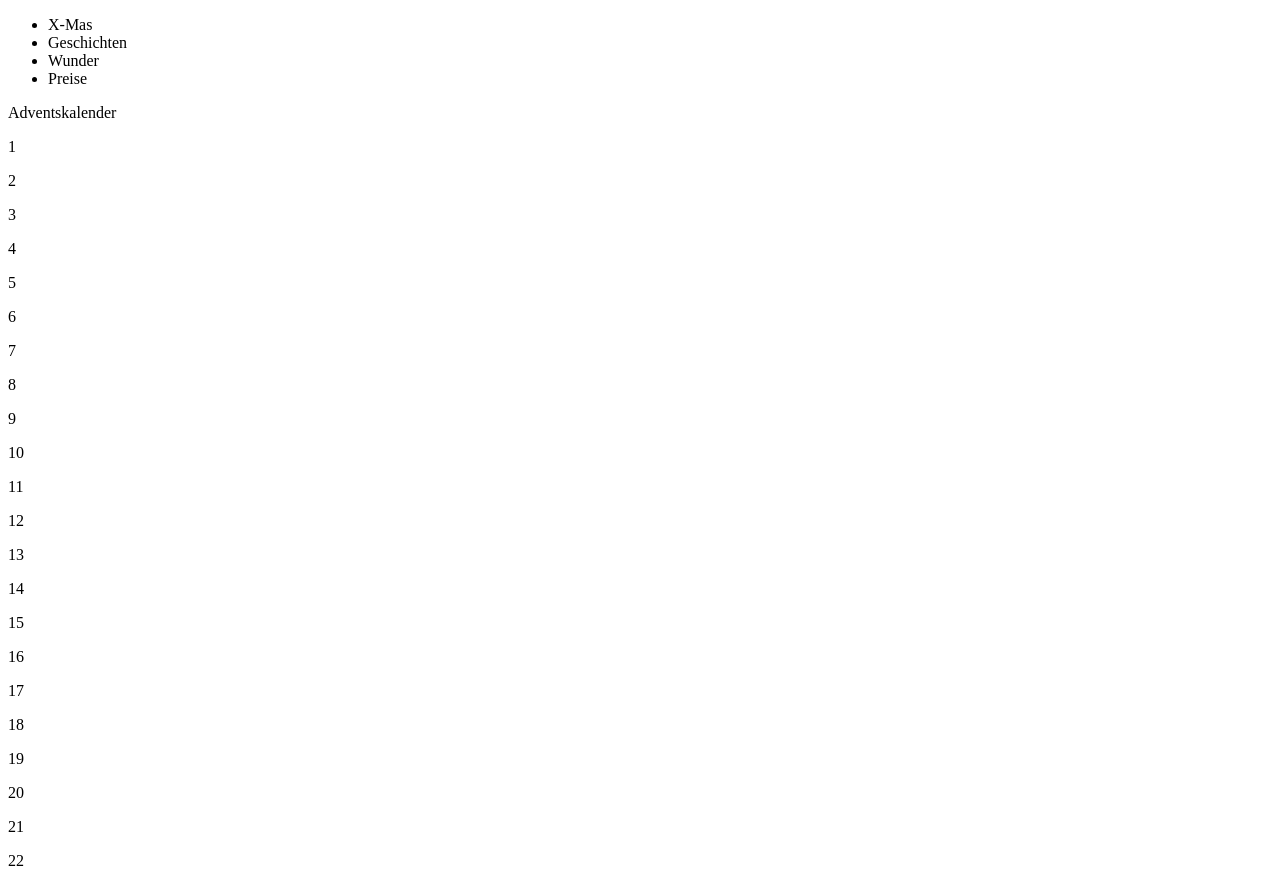
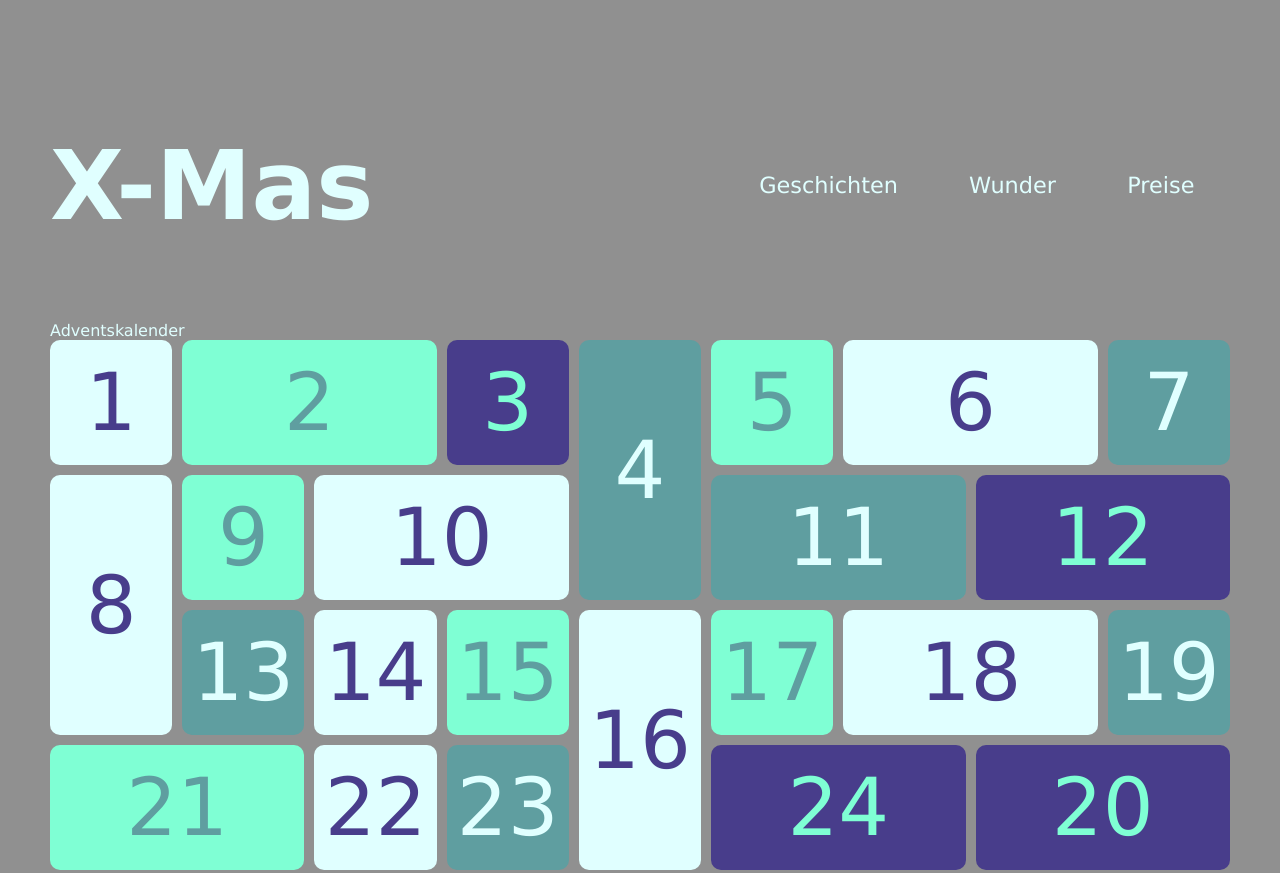
Before and after one commit to ptchblvck/dc-web-developer, a plain HTML site: page 107-css-grid/adventskalender.html in a window 1280 px wide. Shown: the top 873 px of the page. Drawn offline with Linux system fonts and the light colour scheme.

Commit message:
styling of the advent stuff

```diff
--- a/107-css-grid/adventskalender.html
+++ b/107-css-grid/adventskalender.html
@@ -2,17 +2,18 @@
 <html lang="en">
   <head>
     <meta charset="UTF-8" />
+    <link rel="stylesheet" href="css/adventskalender.css" />
     <title>Adventskalender</title>
   </head>
   <body>
     <header>
       <div class="mainframe">
         <nav class="navbar">
+          <h1 class="x-mas">X-Mas</h1>
           <ul>
-            <li>X-Mas</li>
-            <li>Geschichten</li>
-            <li>Wunder</li>
-            <li>Preise</li>
+            <li><a href="#"> Geschichten</a></li>
+            <li><a href="#"> Wunder</a></li>
+            <li><a href="#"> Preise</a></li>
           </ul>
         </nav>
       </div>
@@ -25,77 +26,77 @@
         <div class="countdown minutes"></div>
         <div class="countdown seconds"></div>
       </div>
-      <div class="grid">
-        <div class="door1">
+      <div class="grid" id="advents-kalender">
+        <div class="surprise-box door1 box-very-light">
           <p>1</p>
         </div>
-        <div class="door2">
+        <div class="surprise-box door2 box-light">
           <p>2</p>
         </div>
-        <div class="door3">
+        <div class="surprise-box door3 box-very-dark">
           <p>3</p>
         </div>
-        <div class="door4">
+        <div class="surprise-box door4 box-dark">
           <p>4</p>
         </div>
-        <div class="door5">
+        <div class="surprise-box door5 box-light">
           <p>5</p>
         </div>
-        <div class="door6">
+        <div class="surprise-box door6 box-very-light">
           <p>6</p>
         </div>
-        <div class="door7">
+        <div class="surprise-box door7 box-dark">
           <p>7</p>
         </div>
-        <div class="door8">
+        <div class="surprise-box door8 box-very-light">
           <p>8</p>
         </div>
-        <div class="door9">
+        <div class="surprise-box door9 box-light">
           <p>9</p>
         </div>
-        <div class="door10">
+        <div class="surprise-box door10 box-very-light">
           <p>10</p>
         </div>
-        <div class="door11">
+        <div class="surprise-box door11 box-dark">
           <p>11</p>
         </div>
-        <div class="door12">
+        <div class="surprise-box door12 box-very-dark">
           <p>12</p>
         </div>
-        <div class="door13">
+        <div class="surprise-box door13 box-dark">
           <p>13</p>
         </div>
-        <div class="door14">
+        <div class="surprise-box door14 box-very-light">
           <p>14</p>
         </div>
-        <div class="door15">
+        <div class="surprise-box door15 box-light">
           <p>15</p>
         </div>
-        <div class="door16">
+        <div class="surprise-box door16 box-very-light">
           <p>16</p>
         </div>
-        <div class="door17">
+        <div class="surprise-box door17 box-light">
           <p>17</p>
         </div>
-        <div class="door18">
+        <div class="surprise-box door18 box-very-light">
           <p>18</p>
         </div>
-        <div class="door19">
+        <div class="surprise-box door19 box-dark">
           <p>19</p>
         </div>
-        <div class="door20">
+        <div class="surprise-box door20 box-very-dark">
           <p>20</p>
         </div>
-        <div class="door21">
+        <div class="surprise-box door21 box-light">
           <p>21</p>
         </div>
-        <div class="door22">
+        <div class="surprise-box door22 box-very-light">
           <p>22</p>
         </div>
-        <div class="door23">
+        <div class="surprise-box door23 box-dark">
           <p>23</p>
         </div>
-        <div class="door24">
+        <div class="surprise-box door24 box-very-dark">
           <p>24</p>
         </div>
       </div>
--- a/107-css-grid/css/adventskalender.css
+++ b/107-css-grid/css/adventskalender.css
@@ -0,0 +1,207 @@
+/* styling of main content */
+
+* {
+  box-sizing: border-box;
+}
+
+body {
+  font-size: 16px;
+  margin: 50px;
+  background-color: #909090;
+  font-family: Verdana, Geneva, Tahoma, sans-serif;
+  color: lightcyan;
+}
+
+p {
+  margin: 0;
+  font-size: 5em;
+  margin-top: 1rem;
+  margin-bottom: 1rem;
+}
+
+a {
+  text-decoration: none;
+  color: inherit;
+  border: solid 2px transparent;
+  padding: 0.5em;
+  border-radius: 15px;
+}
+
+h1.x-mas {
+  font-size: 6em;
+}
+
+/* nav bar stuff */
+
+header .mainframe .navbar {
+  display: flex;
+  justify-content: space-between;
+}
+
+header .mainframe .navbar ul {
+  padding: 0;
+  list-style: none;
+  display: flex;
+  justify-content: space-between;
+  align-items: center;
+}
+
+header .mainframe .navbar ul li {
+  font-size: 1.4em;
+  margin: 1em;
+}
+
+header .mainframe .navbar ul li a:hover {
+  background-color: darkslateblue;
+  border: solid 2px cadetblue;
+  color: aquamarine;
+  padding: 0.5em;
+}
+
+/* calendar grid stuff */
+
+main .grid {
+  display: grid;
+  text-align: center;
+  align-content: center;
+  grid-template-columns: 1fr 1fr 1fr 1fr 1fr 1fr 1fr 1fr 1fr;
+  grid-template-rows: 1fr 1fr 1fr 1fr;
+  gap: 10px 10px;
+  grid-template-areas:
+    "door1 door2 door2 door3 door4 door5 door6 door6 door7"
+    "door8 door9 door10 door10 door4 door11 door11 door12 door12"
+    "door8 door13 door14 door15 door16 door17 door18 door18 door19"
+    "door21 door21 door22 door23 door16 door24 door24 door20 door20";
+}
+
+main .grid > div {
+  border-radius: 10px;
+}
+
+/* box colors */
+
+main .grid .box-light {
+  background-color: aquamarine;
+  color: cadetblue;
+}
+
+main .grid .box-dark {
+  background-color: cadetblue;
+  color: lightcyan;
+}
+
+main .grid .box-very-light {
+  background-color: lightcyan;
+  color: darkslateblue;
+}
+
+main .grid .box-very-dark {
+  background-color: darkslateblue;
+  color: aquamarine;
+}
+
+/* grid areas  */
+
+/* 1 to 8 */
+
+.door1 {
+  grid-area: door1;
+}
+.door2 {
+  grid-area: door2;
+}
+.door3 {
+  grid-area: door3;
+}
+.door4 {
+  grid-area: door4;
+}
+.door5 {
+  grid-area: door5;
+}
+.door6 {
+  grid-area: door6;
+}
+.door7 {
+  grid-area: door7;
+}
+.door8 {
+  grid-area: door8;
+}
+
+/* 9 to 16 */
+
+.door9 {
+  grid-area: door9;
+}
+.door10 {
+  grid-area: door10;
+}
+.door11 {
+  grid-area: door11;
+}
+.door12 {
+  grid-area: door12;
+}
+.door13 {
+  grid-area: door13;
+}
+.door14 {
+  grid-area: door14;
+}
+.door15 {
+  grid-area: door15;
+}
+.door16 {
+  grid-area: door16;
+}
+
+/* 17 to 24 */
+
+.door17 {
+  grid-area: door17;
+}
+.door18 {
+  grid-area: door18;
+}
+.door19 {
+  grid-area: door19;
+}
+.door20 {
+  grid-area: door20;
+}
+.door21 {
+  grid-area: door21;
+}
+.door22 {
+  grid-area: door22;
+}
+.door23 {
+  grid-area: door23;
+}
+.door24 {
+  grid-area: door24;
+}
+
+/* specific stuff */
+
+.door4 {
+  display: flex;
+  flex-direction: column;
+  align-items: center;
+  justify-content: center;
+}
+
+.door8 {
+  display: flex;
+  flex-direction: column;
+  align-items: center;
+  justify-content: center;
+}
+
+.door16 {
+  display: flex;
+  flex-direction: column;
+  align-items: center;
+  justify-content: center;
+}
```
